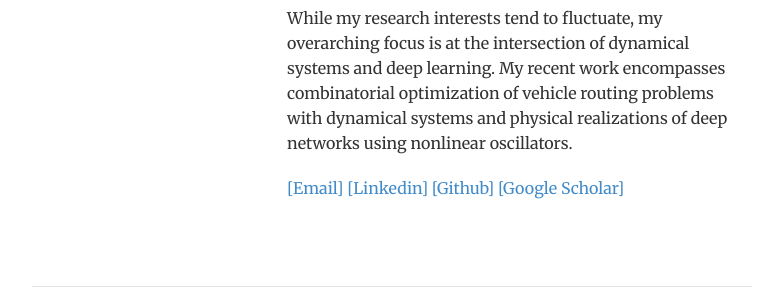
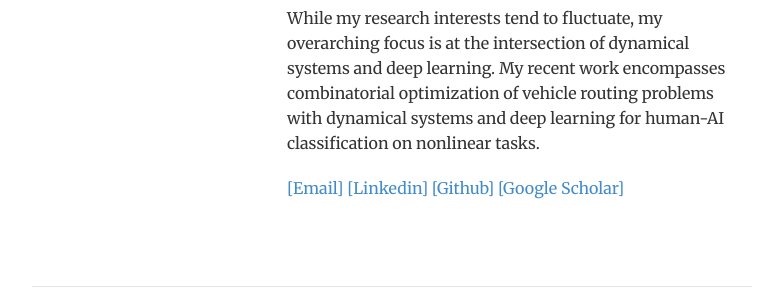
Before and after one commit to tylertking/tylertking.github.io, a Jekyll site: the page built from index.html, in a window 1280 px wide. Shown: the part 452-752 px from the top of the page, without its empty margins (248-1031 px from the left). Built offline with Jekyll 4.4.1, drawn with Linux system fonts in a browser that asks for light colours.

Commit message:
small changes 2

```diff
--- a/index.html
+++ b/index.html
@@ -15,7 +15,7 @@ description: Tyler King, Undergraduate at Cornell University
 	<p class="lead"><b>About Me</b></p>
 	<p>Hello there! My name is <b>Tyler King</b> and I am an undergraduate student at Cornell University working towards my Bachelors of Science in Computer Science. I am currently associated with <a href="https://mcmahon.aep.cornell.edu/">McMahon's Lab</a>, where I work on simulating dynamics of the coherent Ising machine for vehicle routing problems in collaboration with ExxonMobil. Last summer I was an REU intern at the <a href="https://ict.usc.edu/">Institute for Creative Technologies</a> (USC) where I worked on deep learning for statistical inference on human complex choices. This is an ongoing project and I am currently in association with ICT to publish these results.</p>
 
-	<p> While my research interests tend to fluctuate, my overarching focus is at the intersection of dynamical systems and deep learning. My recent work encompasses combinatorial optimization of vehicle routing problems with dynamical systems and physical realizations of deep networks using nonlinear oscillators. </p>
+	<p> While my research interests tend to fluctuate, my overarching focus is at the intersection of dynamical systems and deep learning. My recent work encompasses combinatorial optimization of vehicle routing problems with dynamical systems and deep learning for human-AI classification on nonlinear tasks. </p>
 
 	<p> <a href="mailto:tylertking2003@gmail.com?subject=subject text">[Email]</a> <a href="https://www.linkedin.com/in/tyler-king-9167a61a1/">[Linkedin]</a> <a href="https://github.com/tylertking">[Github]</a> <a href="https://scholar.google.com/citations?user=to4W3dsAAAAJ&hl=en">[Google Scholar]</a> </p>
 	</div>
--- a/research/index.html
+++ b/research/index.html
@@ -31,7 +31,7 @@ description: Research Experience of Tyler King
 <p></p>
 <p> Due to the computational difficulty with computing minimums for certain problems like vehicle routing problems with time windows (VRPTWs), it can be viable to approach these problems using non-traditional means such at the <b>coherent Ising machine</b> (CIM), a physical solver. Our goal is to benchmark the CIM and compare it to traditional solvers like CPLEX and Gurobi, particularly for large instances where traditional solvers struggle. </p>
 
-{% include project-blurb.html inDepth="https://github.com/mcmahon-lab/cim-optimizer" preview="test_sb_1568_f.rudy5000_spin_evo.png" title="cim-optimizer" description="Open-source repository that simulates the dynamics of various CIM solvers."%}
+{% include project-blurb.html inDepth="https://github.com/mcmahon-lab/cim-optimizer" preview="th60native_qubo_spins.png" title="cim-optimizer" description="Open-source repository that simulates the dynamics of various CIM solvers."%}
 {% include project-blurb.html preview="arcbasedcoupling.png"  title="Benchmarking the Coherent Ising Machine for Vehicle Routing Problems with Time Windows" description="Testing various VRPTW implementations on simulated CIM code for large-scale instances. <b> AVAILABLE UPON REQUEST. </b>"%}
 
 <h2>Space Systems Design Studio</h2>
```
Also changed, not shown: 1 other file.
